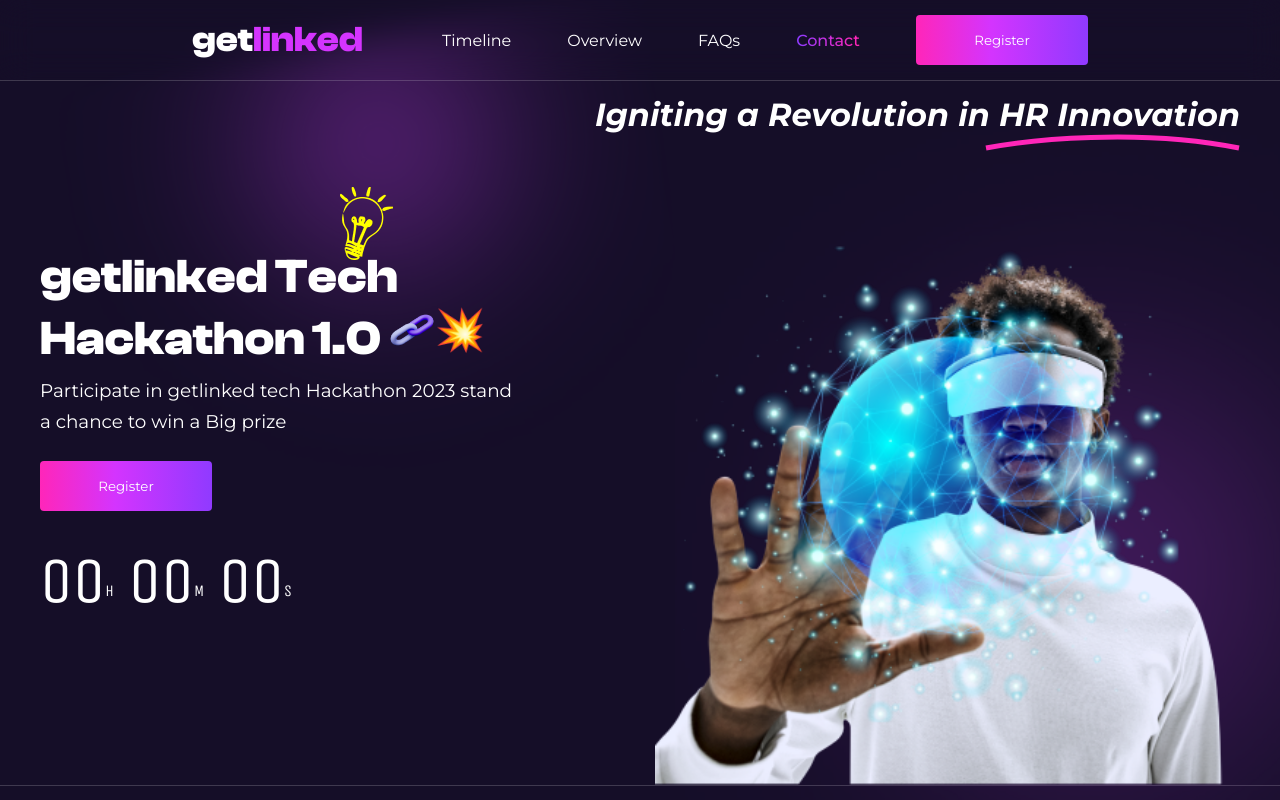
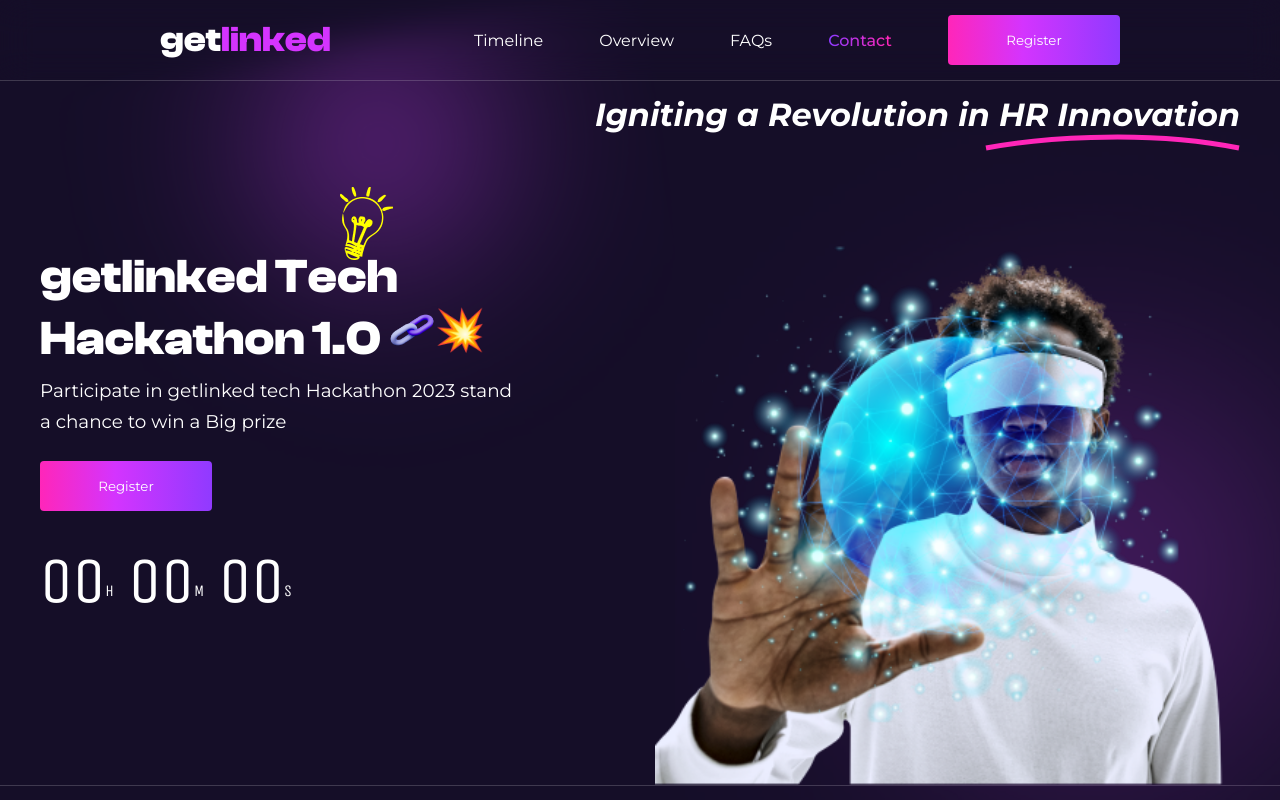
Before and after one commit to Elozino/getlinked-hackathon, a React (Vite) app: page / in a window 1280 px wide. Shown: the top 800 px of the page. Built offline with nearby package versions, Linux system fonts and the light colour scheme.

Commit message:
Update navbar padding from 10rem to 8rem

```diff
--- a/src/components/Navbar/navbar.css
+++ b/src/components/Navbar/navbar.css
@@ -12,7 +12,7 @@
   z-index: 10;
   height: 80px;
   width: 100%;
-  padding: 0 10rem;
+  padding: 0 8rem;
 }
 
 .navbar_logo {
```
